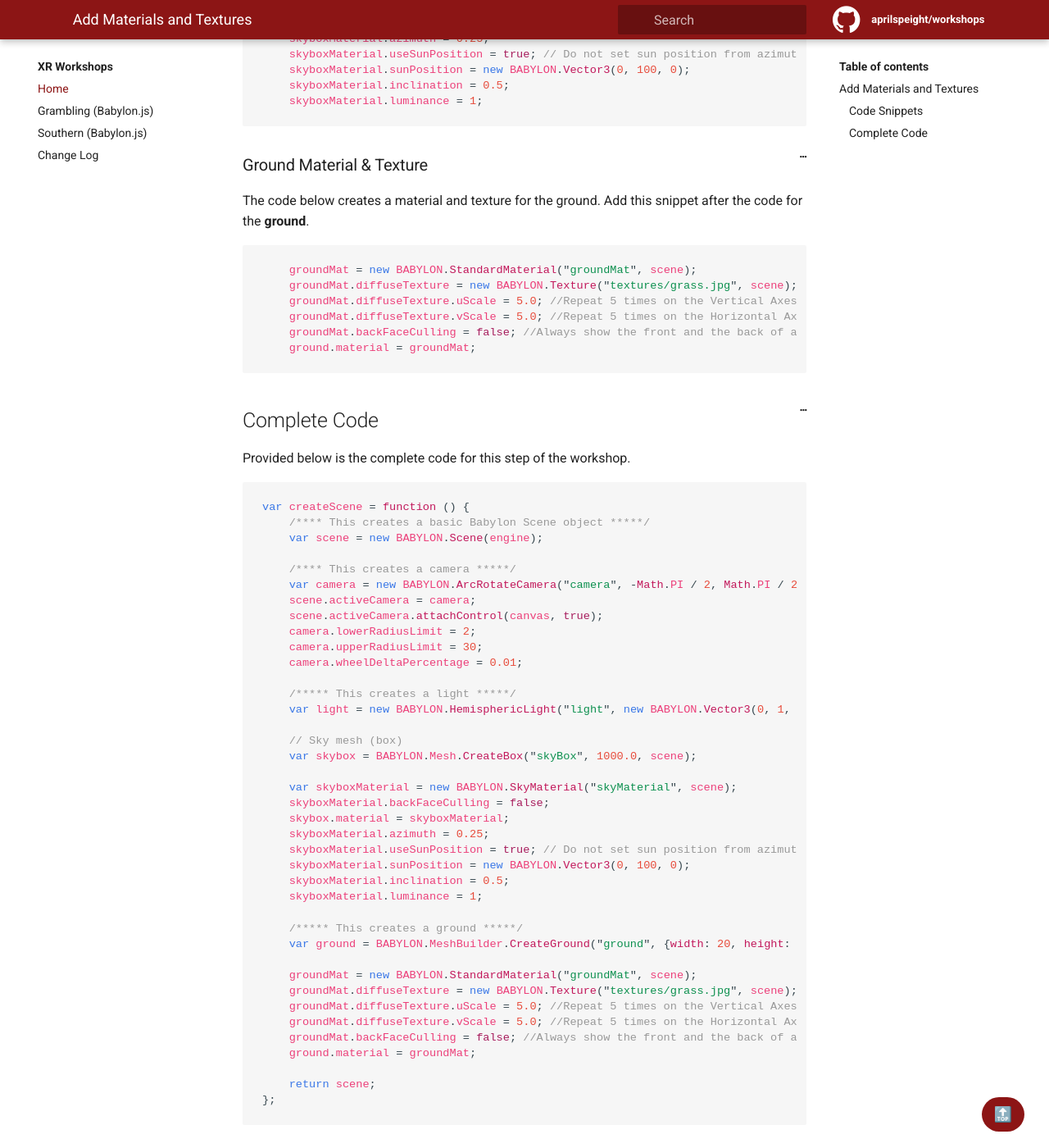
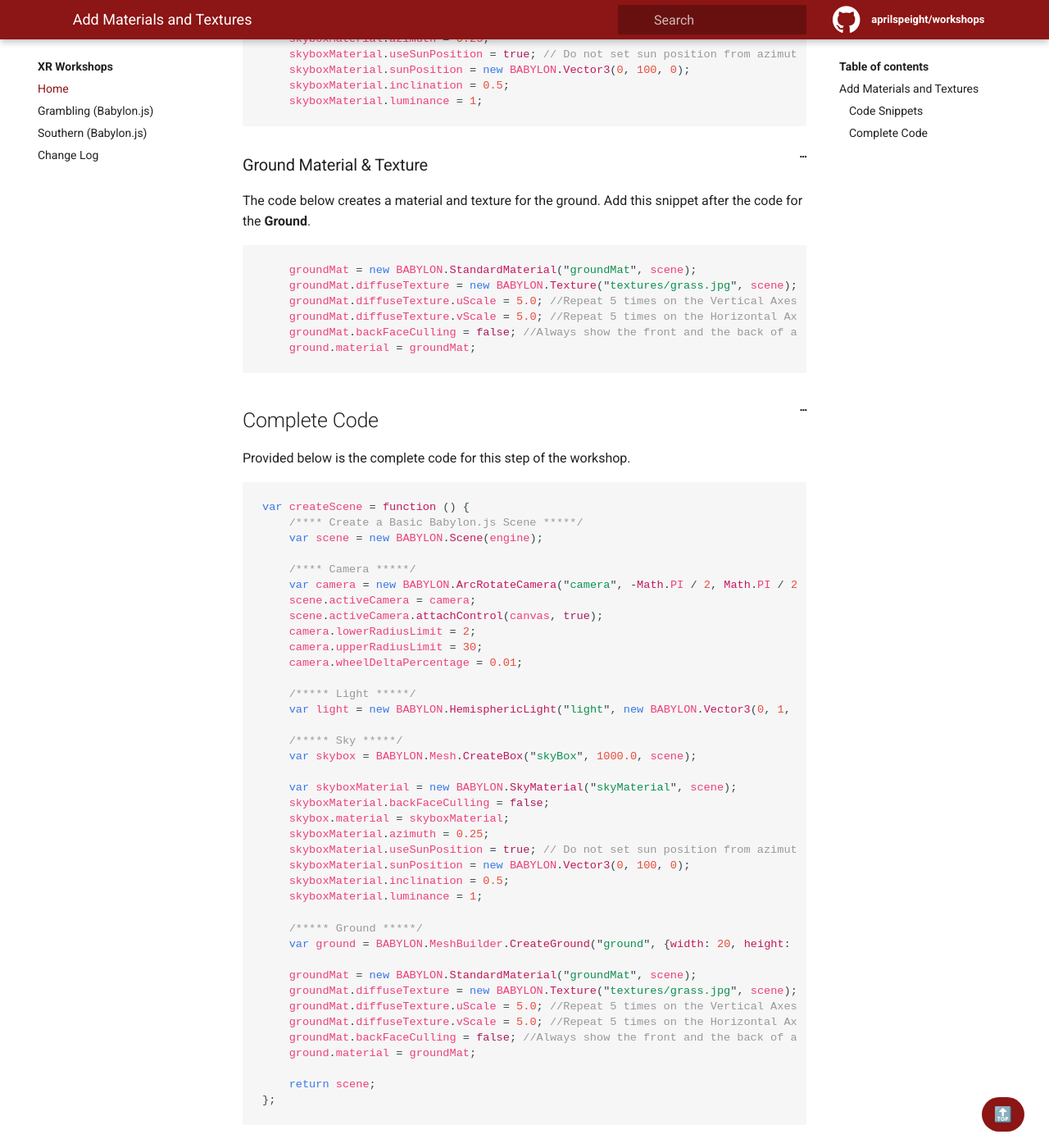
Before and after one commit to aprilspeight/workshops, a Jekyll site: the page built from _docs/Southern/3-add-materials-textures.md, in a window 1280 px wide and 1400 px high, scrolled down 724 px. Shown: the whole window at 82% size. Built offline with Jekyll 4.4.1, drawn with Linux system fonts in a browser that asks for light colours; some of the changed text lies outside the part shown.

Commit message:
update step 3

````diff
--- a/_docs/Southern/3-add-materials-textures.md
+++ b/_docs/Southern/3-add-materials-textures.md
@@ -12,15 +12,15 @@ Use the code snippets below to create a material and texture for the sky and gro
 
 ### Sky
 
-The code below creates a skybox for the scene. Add this snippet after the code for the **light**.
+The code below creates a skybox for the scene. Add this snippet after the code for the **Light**.
 
 ```javascript
-    /***** This creates a sky box and material *****/
+    /***** Sky *****/
     var skybox = BABYLON.Mesh.CreateBox("skyBox", 1000.0, scene);
 
 ```
 
-The code below creates a sky material. Add this snippet after the code for the **skybox**.
+The code below creates a sky material. Add this snippet after the code for the **Sky**.
 
 ```javascript
     var skyboxMaterial = new BABYLON.SkyMaterial("skyMaterial", scene);
@@ -35,7 +35,7 @@ The code below creates a sky material. Add this snippet after the code for the *
 
 ### Ground Material & Texture
 
-The code below creates a material and texture for the ground. Add this snippet after the code for the **ground**.
+The code below creates a material and texture for the ground. Add this snippet after the code for the **Ground**.
 
 ```javascript
     groundMat = new BABYLON.StandardMaterial("groundMat", scene);
@@ -52,10 +52,10 @@ Provided below is the complete code for this step of the workshop.
 
 ```javascript
 var createScene = function () {
-    /**** This creates a basic Babylon Scene object *****/
+    /**** Create a Basic Babylon.js Scene *****/
     var scene = new BABYLON.Scene(engine);
 
-    /**** This creates a camera *****/
+    /**** Camera *****/
     var camera = new BABYLON.ArcRotateCamera("camera", -Math.PI / 2, Math.PI / 2.5, 10, new BABYLON.Vector3(0, 0, 0));
     scene.activeCamera = camera;
     scene.activeCamera.attachControl(canvas, true);
@@ -63,10 +63,10 @@ var createScene = function () {
     camera.upperRadiusLimit = 30;
     camera.wheelDeltaPercentage = 0.01;
 
-    /***** This creates a light *****/
+    /***** Light *****/
     var light = new BABYLON.HemisphericLight("light", new BABYLON.Vector3(0, 1, -1), scene);
 
-    // Sky mesh (box)
+    /***** Sky *****/
     var skybox = BABYLON.Mesh.CreateBox("skyBox", 1000.0, scene);
 
     var skyboxMaterial = new BABYLON.SkyMaterial("skyMaterial", scene);
@@ -78,7 +78,7 @@ var createScene = function () {
     skyboxMaterial.inclination = 0.5;
     skyboxMaterial.luminance = 1;
 
-    /***** This creates a ground *****/
+    /***** Ground *****/
     var ground = BABYLON.MeshBuilder.CreateGround("ground", {width: 20, height: 12}, scene);
 
     groundMat = new BABYLON.StandardMaterial("groundMat", scene);
````
Also changed, not shown: _docs/Grambling/3-add-materials-textures.md (+9 -9 lines), _docs/Southern/0-introduction.md (+2 -3 lines).
